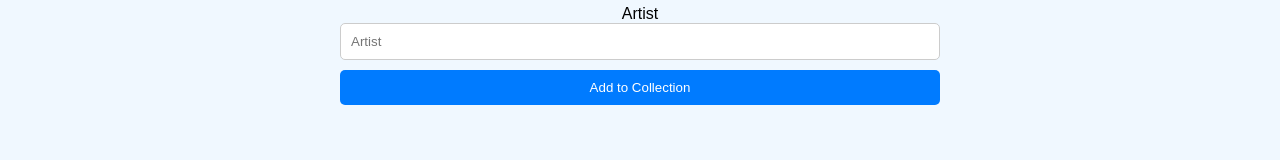
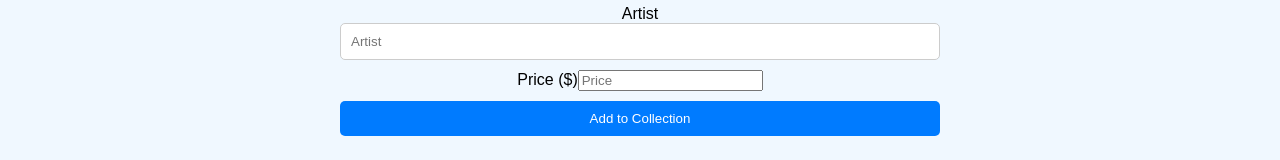
Before and after one commit to Popeydanielmate/Jul24-physical-media-cataloging-app-react, a React (Create React App) app: page /collection in a window 1280 px wide. Shown: the part 525-685 px from the top of the page. Built offline with nearby package versions, Linux system fonts and the light colour scheme; no server answers; sample sign-in values are in the browser's storage.

Commit message:
feat: price input field and logic implemented

```diff
--- a/src/pages/MyCollectionPage.jsx
+++ b/src/pages/MyCollectionPage.jsx
@@ -1,6 +1,6 @@
 import React, { useState, useEffect, useCallback } from 'react';
 import vhsImage from '../assets/vhs.jpg';
-import { getCollectionItems, getUserDetails, addCollectionItem, deleteCollectionItem } from '../services/api'; // import deleteCollectionItem
+import { getCollectionItems, getUserDetails, addCollectionItem, deleteCollectionItem } from '../services/api';
 import { useNavigate } from 'react-router-dom';
 
 export default function MyCollectionPage({ token, setToken }) {
@@ -9,6 +9,7 @@ export default function MyCollectionPage({ token, setToken }) {
   const [title, setTitle] = useState('');
   const [artist, setArtist] = useState('');
   const [format, setFormat] = useState('');
+  const [price, setPrice] = useState('');
   const navigate = useNavigate();
 
   const fetchUserDetails = useCallback(async () => {
@@ -47,11 +48,12 @@ export default function MyCollectionPage({ token, setToken }) {
     }
 
     try {
-      const newItem = await addCollectionItem({ title, artist, format }, token);
+      const newItem = await addCollectionItem({ title, artist, format, price }, token);  // Include price
       setItems([...items, newItem]);
       setTitle('');
       setArtist('');
       setFormat('');
+      setPrice('');
     } catch (error) {
       console.error('Error adding collection item:', error);
     }
@@ -117,17 +119,28 @@ export default function MyCollectionPage({ token, setToken }) {
               onChange={(e) => setArtist(e.target.value)}
             />
           </div>
+          <div>
+            <label htmlFor="price">Price ($)</label>
+            <input
+              type="number"
+              id="price"
+              name="price"
+              placeholder="Price"
+              value={price}
+              onChange={(e) => setPrice(e.target.value)}
+              required
+            />
+          </div>
           <button type="submit">Add to Collection</button>
         </form>
         <ul className="collection-list">
           {items.map((item) => (
             <li key={item._id}>
-            {item.title} {item.artist && `by ${item.artist}`} ({item.format})
-            <button className="delete-button" onClick={() => handleDelete(item._id)}>
-              <i className="fas fa-trash-alt"></i>
-            </button>
-          </li>
-
+              {item.title} {item.artist && `by ${item.artist}`} ({item.format}) - ${item.price}
+              <button className="delete-button" onClick={() => handleDelete(item._id)}>
+                <i className="fas fa-trash-alt"></i>
+              </button>
+            </li>
           ))}
         </ul>
       </div>
```
